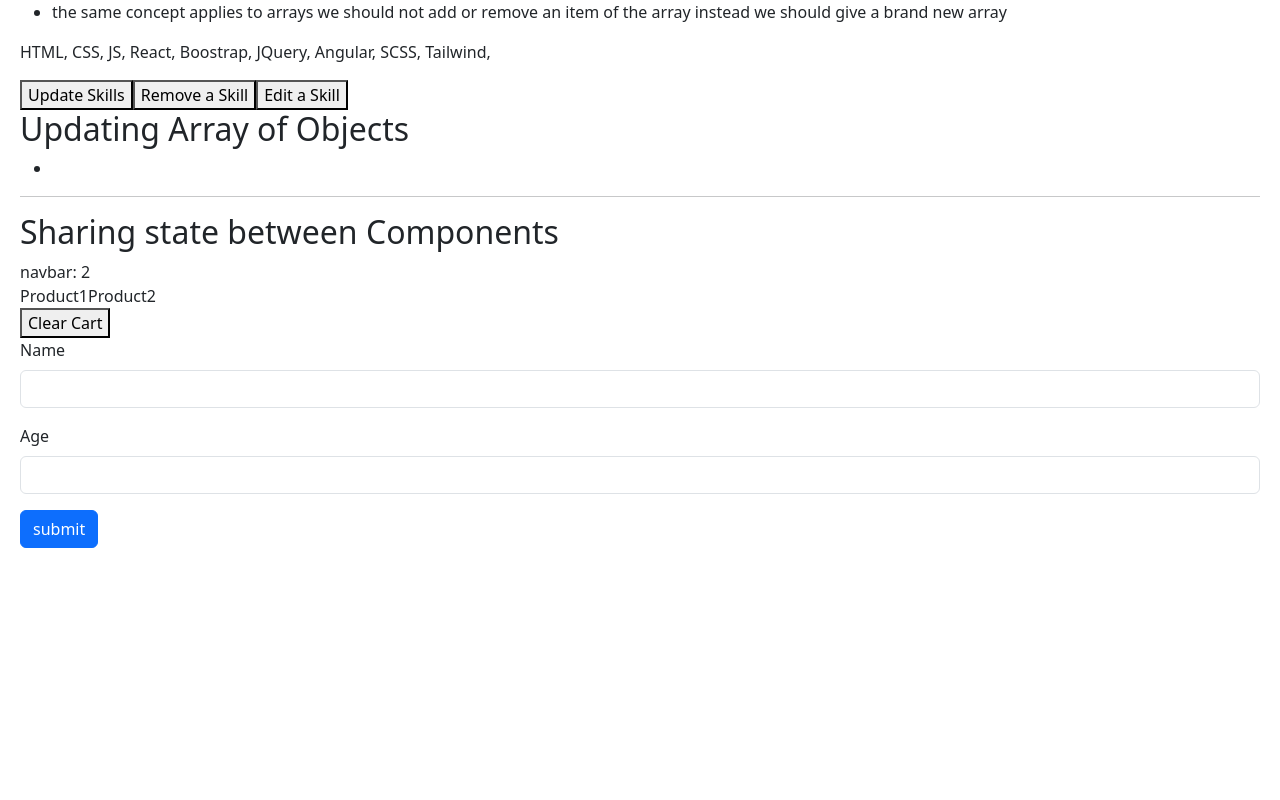
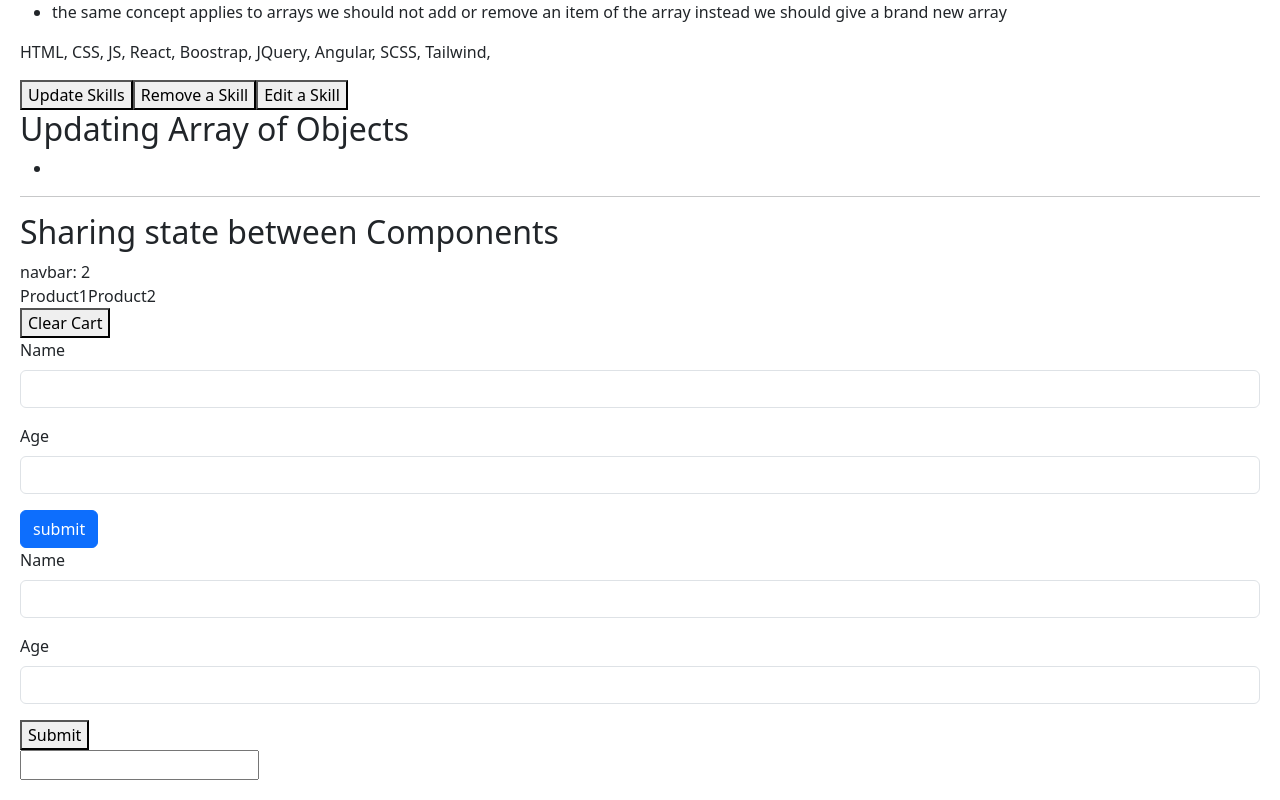
Before and after one commit to Hamza-Noah/Geek-Lab, a React (Vite) app: page / in a window 1280 px wide. Shown: the part 761-1561 px from the top of the page. Before the commit the page ends 1329 px from the top, so only its background shows below. Built offline with nearby package versions, Linux system fonts and the light colour scheme.

Commit message:
added the react-hook-form package

```diff
--- a/package.json
+++ b/package.json
@@ -14,6 +14,7 @@
     "bootstrap": "^5.3.2",
     "react": "^18.2.0",
     "react-dom": "^18.2.0",
+    "react-hook-form": "7.43",
     "react-icons": "^4.7.1",
     "react-router-dom": "^6.21.1",
     "styled-components": "^6.1.1"
--- a/src/App.tsx
+++ b/src/App.tsx
@@ -2,6 +2,8 @@ import { useState } from "react";
 import Navbar from "./Components/SharingState/navbar";
 import Cart from "./Components/SharingState/Cart";
 import Form from "./Components/Form/Form";
+import ControlledComponent from "./Components/Controled/ControlledComponent";
+import { useForm } from "react-hook-form";
 
 export default function App() {
   const [drink, setDrink] = useState({
@@ -71,6 +73,11 @@ export default function App() {
       })
     );
   };
+
+  const {register, handleSubmit} = useForm();
+
+
+
 
   return (
     <>
@@ -180,6 +187,14 @@ export default function App() {
       <section>
         <Form />
       </section>
+      <section>
+        <ControlledComponent />
+      </section>
+      <section>
+        <form onSubmit={handleSubmit(data => data)}>
+            <input type="text" {...register("name")} />
+        </form>
+      </section>
     </>
   );
 }
--- /dev/null
+++ b/src/Components/Controled/ControlledComponent.tsx
@@ -0,0 +1,48 @@
+import React, { FormEvent, useState } from "react";
+
+export default function ControlledComponent() {
+  const handleSubmit = (e: FormEvent) => {
+    e.preventDefault();
+    console.log(person);
+
+  };
+
+  const [person, setPerson] = useState({
+    name: "",
+    age: 0,
+  });
+
+  return (
+    <div>
+      <form onSubmit={handleSubmit}>
+        <div className="mb-3">
+          <label htmlFor="name" className="form-label">
+            Name
+          </label>
+          <input
+            onChange={(e) => {
+              setPerson({ ...person, name: e.target.value });
+            }}
+            id="name"
+            type="text"
+            className="form-control"
+          />
+        </div>
+        <div className="mb-3">
+          <label htmlFor="age" className="form-label">
+            Age
+          </label>
+          <input
+            onChange={(e) => {
+              setPerson({ ...person, age: parseInt(e.target.value) });
+            }}
+            id="age"
+            type="number"
+            className="form-control"
+          />
+        </div>
+        <button type="submit">Submit</button>
+      </form>
+    </div>
+  );
+}
```
Also changed, not shown: 1 other file (tests, documents, lock files or other folders).
